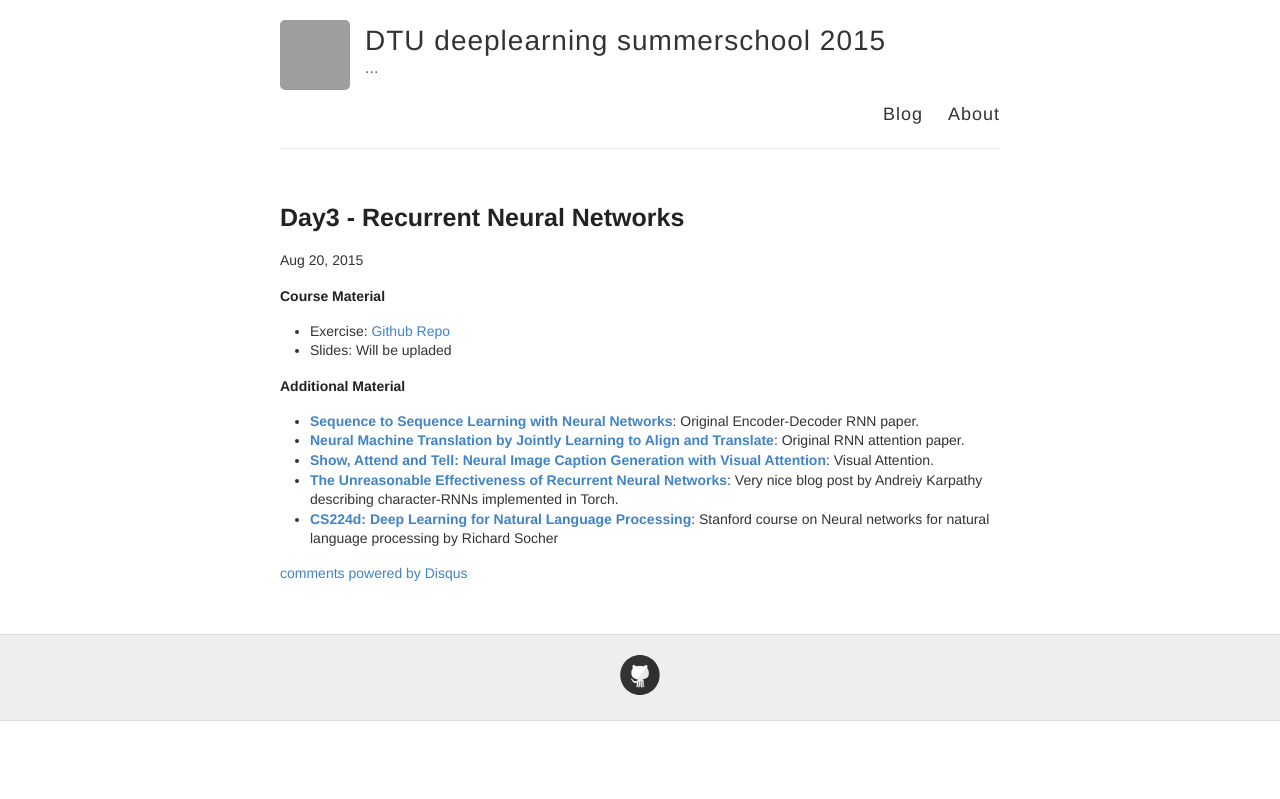
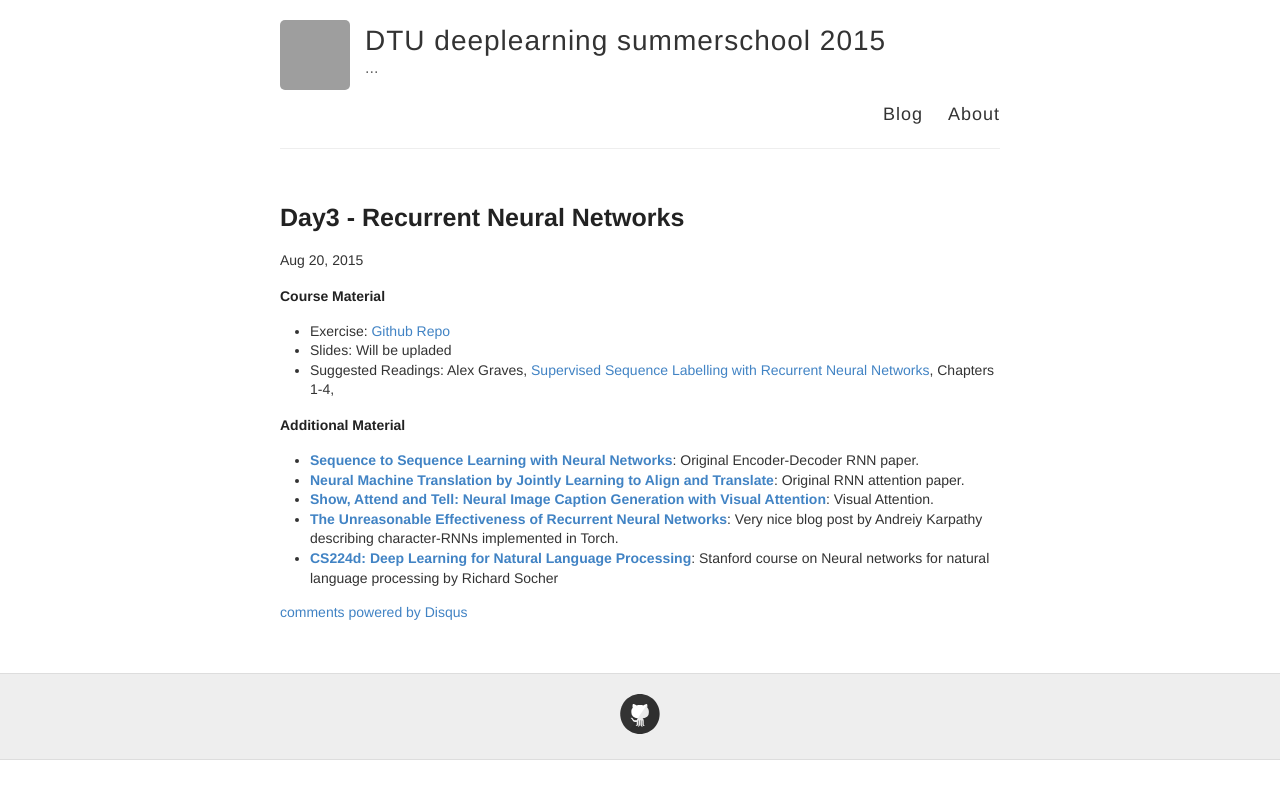
Before and after one commit to JMDP5/DTU-deeplearning.github.io, a Jekyll site: the page built from _posts/2015-8-20-Day3.md, in a window 1280 px wide. Shown: the top 799 px of the page. Built offline with Jekyll 4.4.1, drawn with Linux system fonts in a browser that asks for light colours; Markdown is read by kramdown in place of the engine named in the settings; comment, search, counter and statistics services are not loaded; grey boxes are pictures that could not be loaded.

Commit message:
suggested readings

```diff
--- a/_posts/2015-8-20-Day3.md
+++ b/_posts/2015-8-20-Day3.md
@@ -11,6 +11,8 @@ published: true
 ##### Course Material
   * Exercise: [Github Repo](https://github.com/DTU-deeplearning/day3-RNN)
   * Slides: Will be upladed
+  * Suggested Readings: Alex Graves, [Supervised Sequence Labelling with Recurrent Neural Networks](http://www.cs.toronto.edu/~graves/preprint.pdf), Chapters 1-4,
+
 
 ##### Additional Material
 
```
Also changed, not shown: _posts/2015-8-20-Day1.md (+2 -0 lines).
